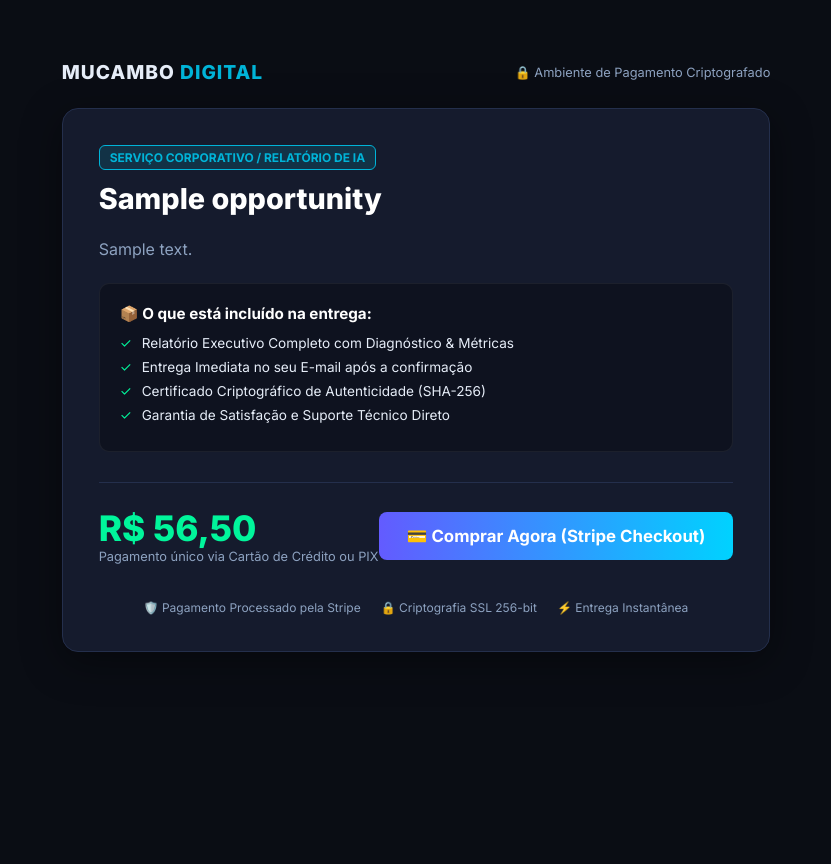
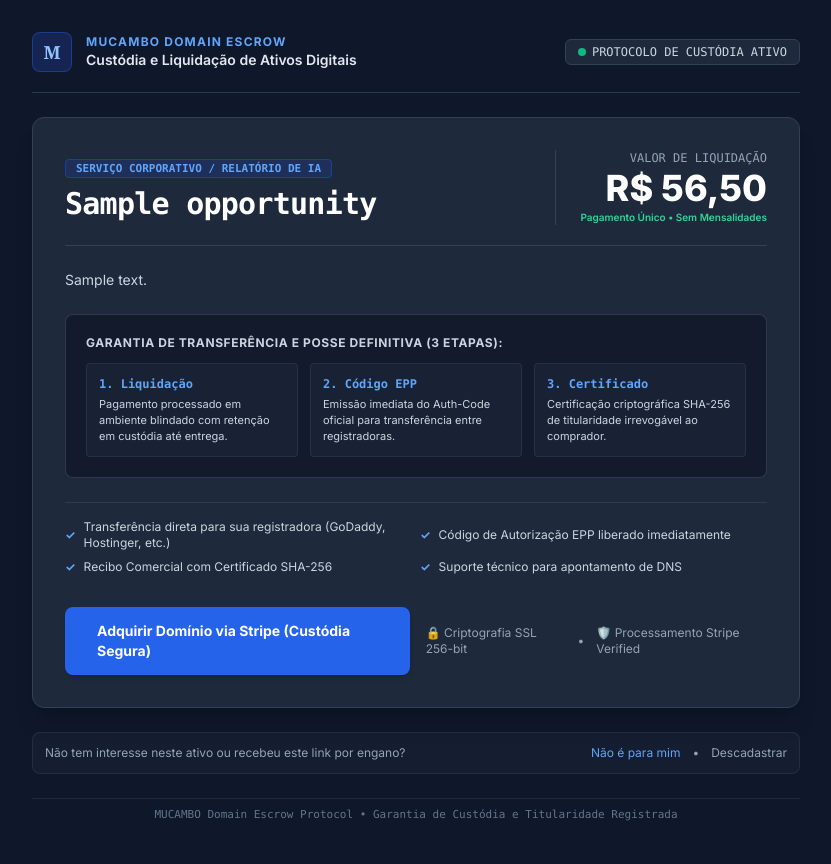
Before and after one commit to mlesant-14/mucambo-nexus, a FastAPI app: page /p/1 in a window 1280 px wide. Shown: the whole page, without its empty margins (224-1055 px from the left). Before the commit the page ends 652 px from the top, so only its background shows below. Run offline with FastAPI, Linux system fonts and the light colour scheme; tables that the repository leaves empty hold one stand-in row (values such as "Sample post"); some libraries are stand-ins or nearby versions.

Commit message:
feat: Upgrade domain & prediction assets to institutional escrow standards and accessible pricing

```diff
--- a/hunters/prediction_hunter.py
+++ b/hunters/prediction_hunter.py
@@ -50,9 +50,9 @@ class PredictionHunter(BaseHunter):
 
             opp = Opportunity(
                 asset_type=AssetType.PREDICTION_CONTRACT,
-                identifier=f"PRED-{random.randint(1000, 9999)}",
-                title=f"Contrato Preditivo: {m['topic']}",
-                description=f"Discrepância de probabilidade detectada entre duas plataformas globais. Arbitragem estatística sem risco direcional.",
+                identifier=f"ARB-QUANT-{random.randint(1000, 9999)}",
+                title=f"Operação Quantitativa: {m['topic']}",
+                description=f"Discrepância estatística apurada entre livros de ordens institucionais. Captura de spread com neutralidade de mercado (Market-Neutral Arbitrage).",
                 source_platform=m["source_book"],
                 target_platform=m["target_book"],
                 source_cost_usd=cost,
--- a/web/templates/product.html
+++ b/web/templates/product.html
@@ -3,166 +3,129 @@
 <head>
     <meta charset="UTF-8">
     <meta name="viewport" content="width=device-width, initial-scale=1.0">
-    <title>{{ asset.title }} - MUCAMBO Digital Delivery</title>
-    <link rel="stylesheet" href="/static/css/style.css">
-    <link href="https://fonts.googleapis.com/css2?family=Inter:wght@400;500;600;700;800&display=swap" rel="stylesheet">
+    <title>{{ asset.title }} - MUCAMBO Domain Escrow</title>
+    <script src="https://cdn.tailwindcss.com"></script>
+    <link href="https://fonts.googleapis.com/css2?family=Inter:wght@400;500;600;700;800&family=JetBrains+Mono:wght@400;600;700&display=swap" rel="stylesheet">
     <style>
-        .client-page {
-            max-width: 800px;
-            margin: 40px auto;
-            padding: 20px;
-        }
-        .client-card {
-            background: var(--bg-card);
-            border: 1px solid var(--border-color);
-            border-radius: 16px;
-            padding: 36px;
-            box-shadow: 0 10px 40px rgba(0,0,0,0.4);
-            display: flex;
-            flex-direction: column;
-            gap: 20px;
-        }
-        .client-badge {
-            display: inline-block;
-            background: rgba(0, 180, 216, 0.15);
-            color: var(--accent-blue);
-            border: 1px solid var(--accent-blue);
-            padding: 4px 10px;
-            border-radius: 6px;
-            font-size: 0.75rem;
-            font-weight: 700;
-            text-transform: uppercase;
-        }
-        .client-title {
-            font-size: 1.8rem;
-            font-weight: 800;
-            color: #fff;
-            line-height: 1.3;
-        }
-        .client-desc {
-            font-size: 1rem;
-            color: var(--text-secondary);
-            line-height: 1.6;
-        }
-        .deliverables-box {
-            background: rgba(0,0,0,0.3);
-            border-radius: 10px;
-            padding: 20px;
-            border: 1px solid rgba(255,255,255,0.06);
-        }
-        .deliverables-box h4 {
-            color: #fff;
-            margin-bottom: 12px;
-            font-size: 0.95rem;
-        }
-        .deliverable-item {
-            display: flex;
-            align-items: center;
-            gap: 10px;
-            font-size: 0.85rem;
-            color: var(--text-primary);
-            margin-bottom: 8px;
-        }
-        .price-section {
-            display: flex;
-            justify-content: space-between;
-            align-items: center;
-            border-top: 1px solid var(--border-color);
-            padding-top: 24px;
-            margin-top: 10px;
-        }
-        .price-amount {
-            font-size: 2.2rem;
-            font-weight: 800;
-            color: var(--accent-green);
-        }
-        .price-sub {
-            font-size: 0.8rem;
-            color: var(--text-secondary);
-        }
-        .btn-client-pay {
-            background: linear-gradient(90deg, #635bff, #00d2ff);
-            color: #fff;
-            border: none;
-            padding: 14px 28px;
-            border-radius: 8px;
-            font-size: 1.05rem;
-            font-weight: 700;
-            cursor: pointer;
-            text-decoration: none;
-            display: inline-flex;
-            align-items: center;
-            gap: 10px;
-            transition: transform 0.2s, opacity 0.2s;
-        }
-        .btn-client-pay:hover {
-            transform: scale(1.02);
-            opacity: 0.95;
-        }
-        .security-footer {
-            display: flex;
-            justify-content: center;
-            gap: 20px;
-            font-size: 0.75rem;
-            color: var(--text-secondary);
-            margin-top: 16px;
-        }
+        body { font-family: 'Inter', -apple-system, BlinkMacSystemFont, sans-serif; }
+        .font-mono { font-family: 'JetBrains Mono', monospace; }
     </style>
 </head>
-<body>
-    <div class="client-page">
-        <!-- Client Header -->
-        <div style="display: flex; justify-content: space-between; align-items: center; margin-bottom: 24px;">
-            <div style="font-weight: 800; font-size: 1.2rem; letter-spacing: 1px;">
-                MUCAMBO <span style="color: var(--accent-blue);">DIGITAL</span>
+<body class="bg-slate-900 text-slate-100 min-h-screen p-4 md:p-8 antialiased selection:bg-blue-600 selection:text-white">
+    <div class="max-w-3xl mx-auto space-y-6">
+
+        <!-- Top Institutional Escrow Header -->
+        <header class="flex flex-col sm:flex-row sm:items-center justify-between gap-4 pb-5 border-b border-slate-700/80">
+            <div class="flex items-center gap-3.5">
+                <div class="w-10 h-10 rounded-lg bg-blue-900/40 border border-blue-600/40 flex items-center justify-center text-blue-300 font-serif font-bold text-lg">
+                    M
                 </div>
-            <div style="font-size: 0.8rem; color: var(--text-secondary);">
-                🔒 Ambiente de Pagamento Criptografado
+                <div>
+                    <div class="text-xs uppercase tracking-widest font-bold text-blue-400">MUCAMBO Domain Escrow</div>
+                    <div class="text-sm font-semibold text-slate-200">Custódia e Liquidação de Ativos Digitais</div>
+                </div>
+            </div>
+            <div class="flex items-center gap-2">
+                <span class="inline-flex items-center gap-1.5 px-3 py-1 rounded-md text-xs font-mono bg-slate-800 text-slate-300 border border-slate-700">
+                    <span class="w-2 h-2 rounded-full bg-emerald-500"></span> PROTOCOLO DE CUSTÓDIA ATIVO
+                </span>
+            </div>
+        </header>
+
+        <!-- Main Domain Card -->
+        <div class="bg-slate-800 border border-slate-700 rounded-xl p-6 sm:p-8 shadow-xl space-y-6">
+
+            <div class="flex flex-col sm:flex-row sm:items-center justify-between gap-4 border-b border-slate-700 pb-5">
+                <div>
+                    <span class="text-[11px] font-mono font-semibold uppercase text-blue-400 px-2.5 py-0.5 rounded bg-blue-900/40 border border-blue-700/50">
+                        {{ asset_type_label }}
+                    </span>
+                    <h1 class="text-2xl sm:text-3xl font-extrabold text-white mt-2 font-mono tracking-tight">
+                        {{ asset.title }}
+                    </h1>
+                </div>
+                <div class="text-right sm:border-l sm:border-slate-700 sm:pl-6">
+                    <div class="text-xs text-slate-400 uppercase font-mono">Valor de Liquidação</div>
+                    <div class="text-3xl sm:text-4xl font-black text-white mt-0.5">{{ formatted_price }}</div>
+                    <div class="text-[10px] text-emerald-400 font-semibold mt-0.5">Pagamento Único • Sem Mensalidades</div>
                 </div>
             </div>
 
-        <!-- Product Card for Client -->
-        <div class="client-card">
-            <div>
-                <span class="client-badge">{{ asset_type_label }}</span>
-                <h1 class="client-title" style="margin-top: 10px;">{{ asset.title }}</h1>
+            <p class="text-xs sm:text-sm text-slate-300 leading-relaxed">
+                {{ asset.description }}
+            </p>
+
+            <!-- 3-Step Transfer Assurance -->
+            <div class="bg-slate-900/80 border border-slate-700/80 rounded-lg p-5 space-y-3">
+                <div class="text-xs font-bold uppercase tracking-wider text-slate-300">
+                    Garantia de Transferência e Posse Definitiva (3 Etapas):
                 </div>
 
-            <p class="client-desc">{{ asset.description }}</p>
-
-            <div class="deliverables-box">
-                <h4>📦 O que está incluído na entrega:</h4>
-                <div class="deliverable-item">
-                    <span style="color: var(--accent-green);">✓</span> Relatório Executivo Completo com Diagnóstico & Métricas
+                <div class="grid grid-cols-1 sm:grid-cols-3 gap-3 text-xs">
+                    <div class="bg-slate-800/60 p-3 rounded border border-slate-700/50 space-y-1">
+                        <div class="text-blue-400 font-bold font-mono">1. Liquidação</div>
+                        <p class="text-slate-300 text-[11px]">Pagamento processado em ambiente blindado com retenção em custódia até entrega.</p>
                     </div>
-                <div class="deliverable-item">
-                    <span style="color: var(--accent-green);">✓</span> Entrega Imediata no seu E-mail após a confirmação
+                    <div class="bg-slate-800/60 p-3 rounded border border-slate-700/50 space-y-1">
+                        <div class="text-blue-400 font-bold font-mono">2. Código EPP</div>
+                        <p class="text-slate-300 text-[11px]">Emissão imediata do Auth-Code oficial para transferência entre registradoras.</p>
                     </div>
-                <div class="deliverable-item">
-                    <span style="color: var(--accent-green);">✓</span> Certificado Criptográfico de Autenticidade (SHA-256)
+                    <div class="bg-slate-800/60 p-3 rounded border border-slate-700/50 space-y-1">
+                        <div class="text-blue-400 font-bold font-mono">3. Certificado</div>
+                        <p class="text-slate-300 text-[11px]">Certificação criptográfica SHA-256 de titularidade irrevogável ao comprador.</p>
                     </div>
-                <div class="deliverable-item">
-                    <span style="color: var(--accent-green);">✓</span> Garantia de Satisfação e Suporte Técnico Direto
                 </div>
             </div>
 
-            <div class="price-section">
-                <div>
-                    <div class="price-amount">{{ formatted_price }}</div>
-                    <div class="price-sub">Pagamento único via Cartão de Crédito ou PIX</div>
+            <!-- Deliverables Summary -->
+            <div class="grid grid-cols-1 sm:grid-cols-2 gap-2 text-xs text-slate-300 border-t border-slate-700/80 pt-4">
+                <div class="flex items-center gap-2">
+                    <span class="text-blue-400 font-bold">✓</span> Transferência direta para sua registradora (GoDaddy, Hostinger, etc.)
+                </div>
+                <div class="flex items-center gap-2">
+                    <span class="text-blue-400 font-bold">✓</span> Código de Autorização EPP liberado imediatamente
+                </div>
+                <div class="flex items-center gap-2">
+                    <span class="text-blue-400 font-bold">✓</span> Recibo Comercial com Certificado SHA-256
+                </div>
+                <div class="flex items-center gap-2">
+                    <span class="text-blue-400 font-bold">✓</span> Suporte técnico para apontamento de DNS
+                </div>
             </div>
 
-                <a href="{{ checkout_url }}" class="btn-client-pay">
-                    💳 Comprar Agora (Stripe Checkout)
+            <!-- Action Button -->
+            <div class="pt-2 flex flex-col sm:flex-row items-center justify-between gap-4">
+                <a href="{{ checkout_url }}" class="w-full sm:w-auto px-8 py-3.5 rounded-lg bg-blue-600 hover:bg-blue-500 text-white font-bold text-sm transition flex items-center justify-center gap-2 shadow-md">
+                    <span>Adquirir Domínio via Stripe (Custódia Segura)</span>
+                </a>
+                <div class="flex items-center gap-3 text-xs text-slate-400">
+                    <span>🔒 Criptografia SSL 256-bit</span>
+                    <span>•</span>
+                    <span>🛡️ Processamento Stripe Verified</span>
+                </div>
+            </div>
+
+        </div>
+
+        <!-- Compliance & Opt-out Bar -->
+        <div class="flex flex-col sm:flex-row items-center justify-between text-xs text-slate-400 bg-slate-800/40 border border-slate-700/50 rounded-lg p-3 gap-2">
+            <span>Não tem interesse neste ativo ou recebeu este link por engano?</span>
+            <div class="flex items-center gap-3">
+                <a href="/feedback?action=not_my_company&target={{ asset.title }}&lang=pt" class="text-blue-400 hover:underline">
+                    Não é para mim
+                </a>
+                <span>•</span>
+                <a href="/feedback?action=opt_out&target={{ asset.title }}&lang=pt" class="text-slate-400 hover:text-white hover:underline">
+                    Descadastrar
                 </a>
             </div>
+        </div>
 
-            <div class="security-footer">
-                <span>🛡️ Pagamento Processado pela Stripe</span>
-                <span>🔒 Criptografia SSL 256-bit</span>
-                <span>⚡ Entrega Instantânea</span>
-            </div>
-        </div>
+        <!-- Footer -->
+        <footer class="text-center text-[11px] text-slate-500 font-mono py-2 border-t border-slate-800">
+            MUCAMBO Domain Escrow Protocol • Garantia de Custódia e Titularidade Registrada
+        </footer>
+
     </div>
 </body>
 </html>
```
Also changed, not shown: hunters/domain_hunter.py (+6 -6 lines). Lines whose indentation alone changed are shown as unchanged.
